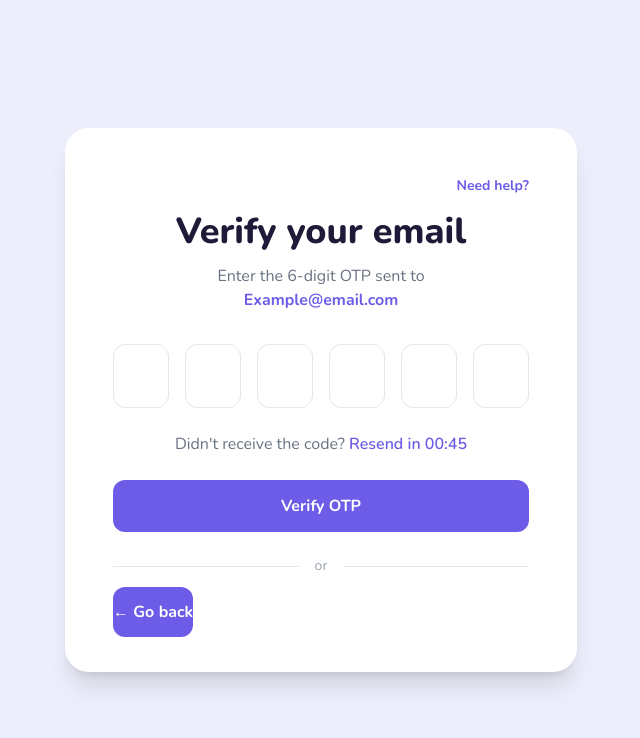
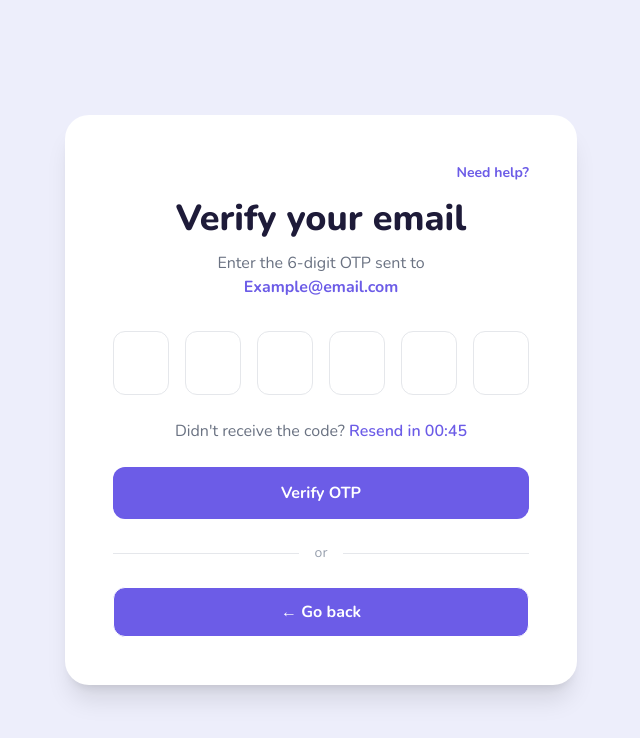
Before and after one commit to Muhammadzohaib12345/auth, a website: page otp.html in a window 1280 px wide. Shown: the whole page, without its empty margins (319-959 px from the left). Drawn offline with nearby package versions, Linux system fonts and the light colour scheme.

Commit message:
Update link styling for 'Go back' button

```diff
--- a/otp.html
+++ b/otp.html
@@ -50,7 +50,7 @@
         </div>
 
         <a href="login.html"
-            class="w-full bg-brand hover:bg-brand-dark text-white font-bold py-3.5 rounded-xl">
+           class="block text-center bg-brand border text-white font-bold px-9 py-3 rounded-xl">
             ← Go back
         </a>
 
```
